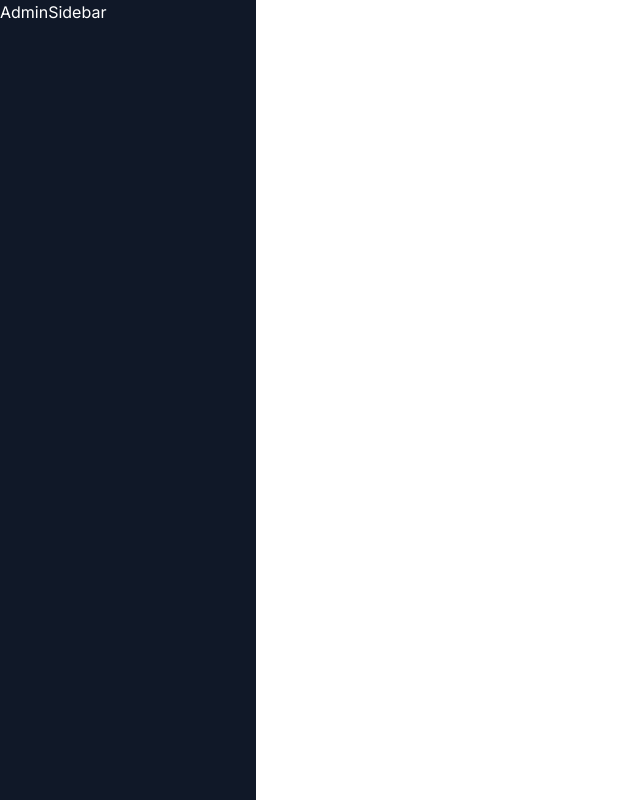
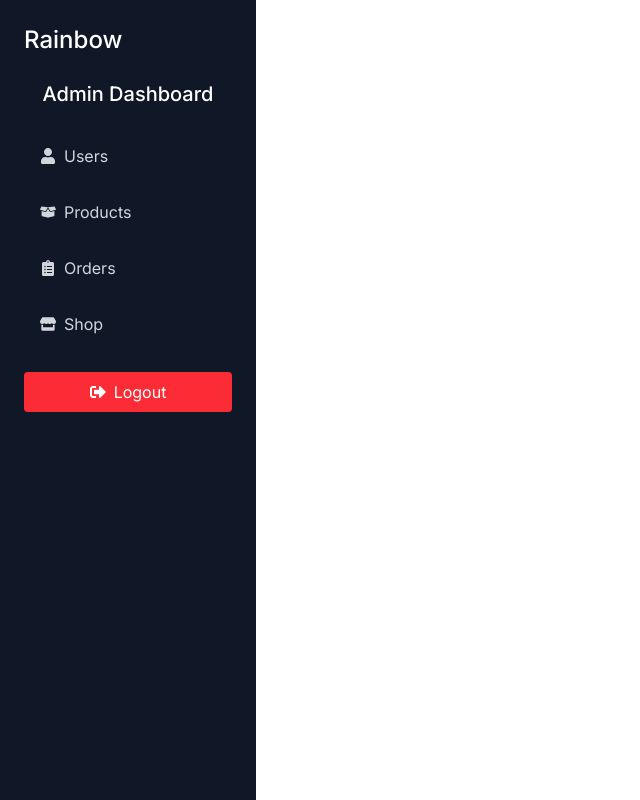
Before and after one commit to nmphat2004/Rainbow-Shop, a React (Vite) app in the folder frontend/: page /admin in a window 1280 px wide. Shown: the whole page, without its empty margins (0-640 px from the left). Built offline with nearby package versions, Linux system fonts and the light colour scheme.

Commit message:
complete admin sidebar component

```diff
--- a/frontend/src/components/Admin/AdminSidebar.jsx
+++ b/frontend/src/components/Admin/AdminSidebar.jsx
@@ -1,4 +1,79 @@
+import {
+	FaBoxOpen,
+	FaClipboardList,
+	FaSignOutAlt,
+	FaStore,
+	FaUser,
+} from 'react-icons/fa';
+import { Link, NavLink, useNavigate } from 'react-router-dom';
+
 const AdminSidebar = () => {
-	return <div>AdminSidebar</div>;
+	const navigate = useNavigate();
+
+	const handleLogout = () => {
+		navigate('/');
+	};
+
+	return (
+		<div className='p-6'>
+			<div className='mb-6'>
+				<Link to='/admin' className='text-2xl font-medium'>
+					Rainbow
+				</Link>
+			</div>
+			<h2 className='text-xl font-medium mb-6 text-center'>Admin Dashboard</h2>
+
+			<nav className='flex flex-col space-y-2'>
+				<NavLink
+					to='/admin/user'
+					className={({ isActive }) =>
+						isActive
+							? 'bg-gray-700 text-white py-3 px-4 rounded flex items-center space-x-2'
+							: 'text-gray-300 hover:bg-gray-700 hover:text-white py-3 px-4 rounded flex items-center space-x-2'
+					}>
+					<FaUser />
+					<span>Users</span>
+				</NavLink>
+				<NavLink
+					to='/admin/products'
+					className={({ isActive }) =>
+						isActive
+							? 'bg-gray-700 text-white py-3 px-4 rounded flex items-center space-x-2'
+							: 'text-gray-300 hover:bg-gray-700 hover:text-white py-3 px-4 rounded flex items-center space-x-2'
+					}>
+					<FaBoxOpen />
+					<span>Products</span>
+				</NavLink>
+				<NavLink
+					to='/admin/orders'
+					className={({ isActive }) =>
+						isActive
+							? 'bg-gray-700 text-white py-3 px-4 rounded flex items-center space-x-2'
+							: 'text-gray-300 hover:bg-gray-700 hover:text-white py-3 px-4 rounded flex items-center space-x-2'
+					}>
+					<FaClipboardList />
+					<span>Orders</span>
+				</NavLink>
+				<NavLink
+					to='/'
+					className={({ isActive }) =>
+						isActive
+							? 'bg-gray-700 text-white py-3 px-4 rounded flex items-center space-x-2'
+							: 'text-gray-300 hover:bg-gray-700 hover:text-white py-3 px-4 rounded flex items-center space-x-2'
+					}>
+					<FaStore />
+					<span>Shop</span>
+				</NavLink>
+			</nav>
+			<div className='mt-6'>
+				<button
+					onClick={handleLogout}
+					className='w-full bg-red-500 hover:bg-red-600 text-white py-2 px-4 rounded flex items-center justify-center space-x-2'>
+					<FaSignOutAlt />
+					<span>Logout</span>
+				</button>
+			</div>
+		</div>
+	);
 };
 export default AdminSidebar;
```
